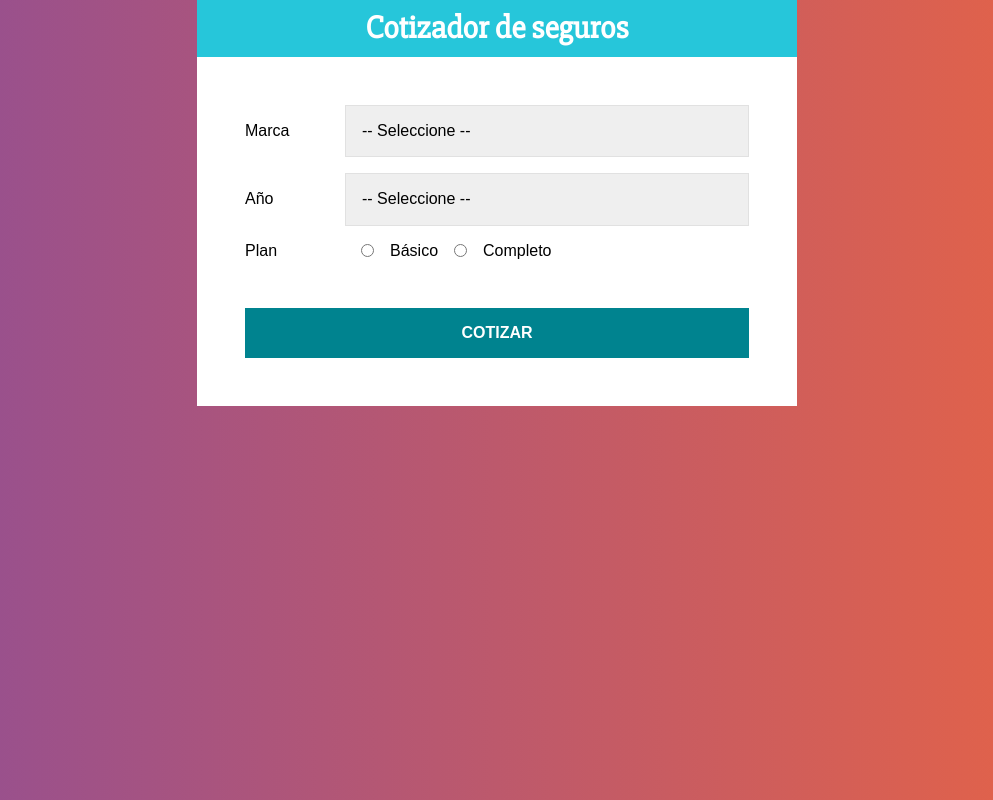
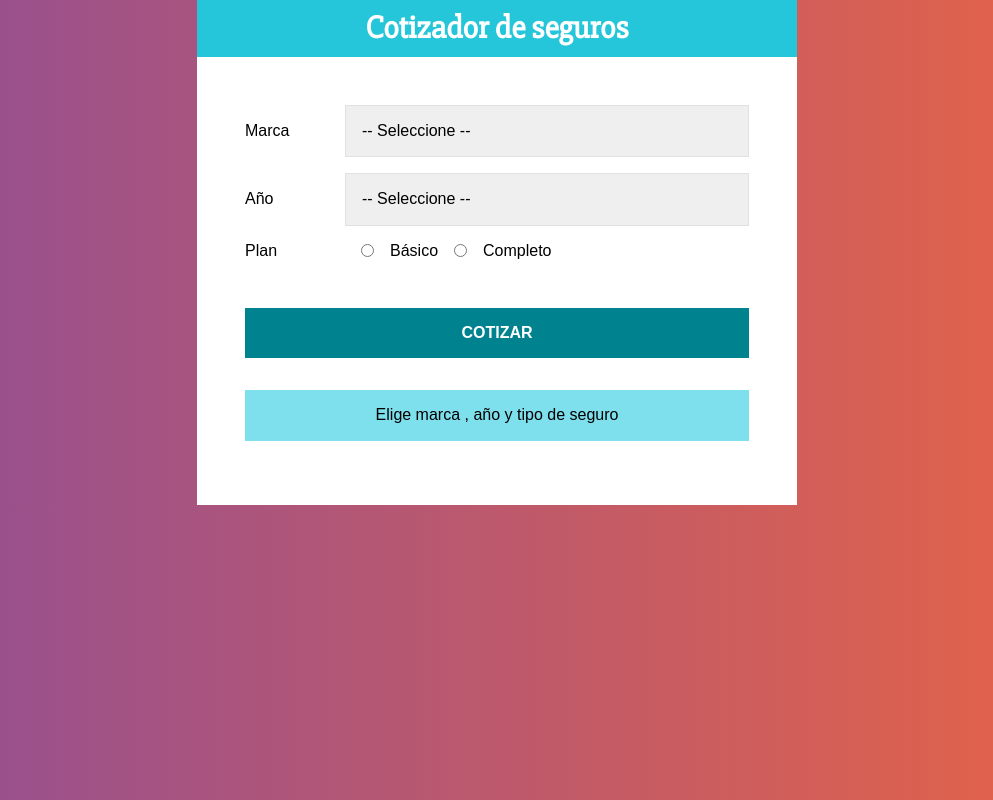
Before and after one commit to zesaru/cotizadordeseguros, a React (Create React App) app: page / in a window 1280 px wide. Shown: the whole page, without its empty margins (143-1136 px from the left). Built offline with nearby package versions, Linux system fonts and the light colour scheme.

Commit message:
finalizando resultado

```diff
--- a/src/App.js
+++ b/src/App.js
@@ -1,8 +1,9 @@
 import React, { useState } from "react";
 import Header from "./components/Header";
-import styled from "@emotion/styled";
 import Formulario from "./components/Formulario";
 import Resumen from "./components/Resumen";
+import Resultado from "./components/Resultado";
+import styled from "@emotion/styled";
 
 const Contenedor = styled.div`
   max-width: 600px;
@@ -24,13 +25,14 @@
   });
 
   // extraer datos
-  const { datos } = resumen;
+  const { cotizacion, datos } = resumen;
   return (
     <Contenedor>
       <Header titulo="Cotizador de seguros" />
       <ContenedorFormulario>
         <Formulario guardarResumen={guardarResumen} />
         <Resumen datos={datos} />
+        <Resultado cotizacion={cotizacion} />
       </ContenedorFormulario>
     </Contenedor>
   );
--- /dev/null
+++ b/src/components/Resultado.js
@@ -0,0 +1,38 @@
+import React from "react";
+import styled from "@emotion/styled";
+
+const Mensaje = styled.p`
+  background-color: rgb(127, 224, 237);
+  margin-top: 2rem;
+  padding: 1rem;
+  text-align: center;
+`;
+
+const ResultadoCotizacion = styled.div`
+  text-align: center;
+  padding: 0.5rem;
+  border: 1px solid #26c6da;
+  background-color: rgb(127, 224, 237);
+  margin-top: 1rem;
+  position: relative;
+`;
+
+const TextoCotizacion = styled.p`
+  color: #00838f;
+  padding: 1rem;
+  text-transform: uppercase;
+  font-weight: bold;
+  margin: 0;
+`;
+
+const Resultado = ({ cotizacion }) => {
+  return cotizacion === 0 ? (
+    <Mensaje>Elige marca , año y tipo de seguro</Mensaje>
+  ) : (
+    <ResultadoCotizacion>
+      <TextoCotizacion>El total es: $ {cotizacion} </TextoCotizacion>
+    </ResultadoCotizacion>
+  );
+};
+
+export default Resultado;
--- a/src/index.css
+++ b/src/index.css
@@ -13,8 +13,8 @@
 }
 ul {
   list-style: none;
-  padding: none;
-  margin: none;
+  padding: 0;
+  margin: 0;
 }
 span.resultado {
   position: relative;
```
